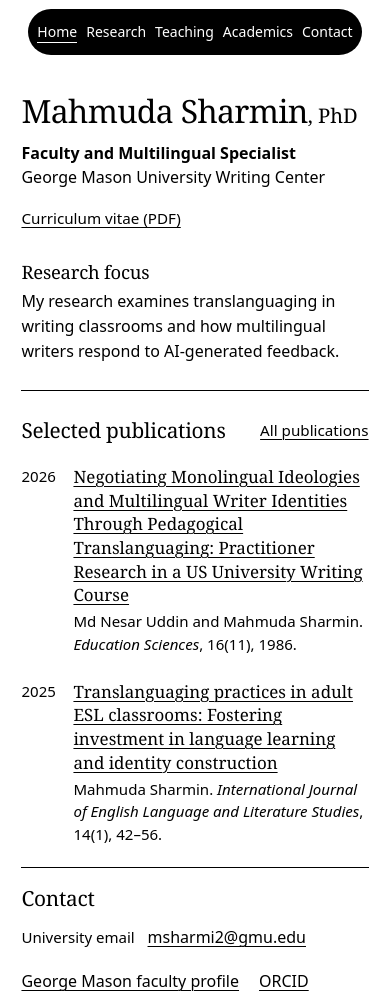
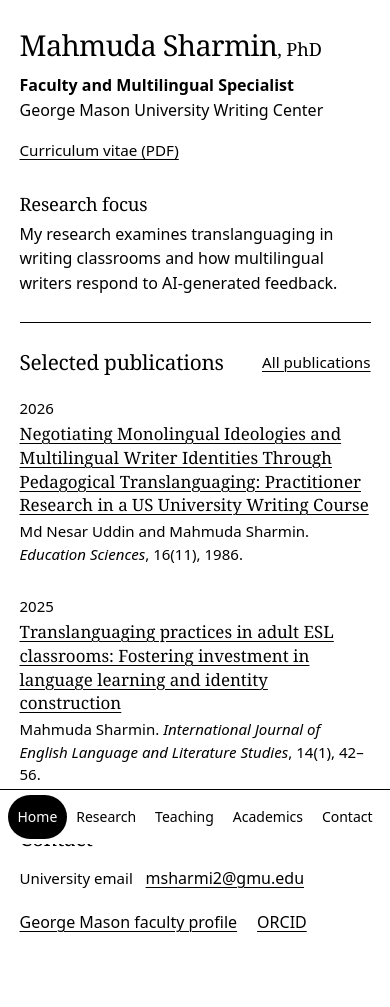
Before and after one commit to antor-morsalin/sharmin-portfolio, a plain HTML site: page index.html in a window 390 px wide. Drawn offline with Linux system fonts and the light colour scheme.

Commit message:
Added responsivenedd

```diff
--- a/index.html
+++ b/index.html
@@ -2,7 +2,7 @@
 <html lang="en">
   <head>
     <meta charset="UTF-8">
-    <meta name="viewport" content="width=device-width, initial-scale=1.0">
+    <meta name="viewport" content="width=device-width, initial-scale=1, viewport-fit=cover">
     <title>Mahmuda Sharmin | Applied Linguistics</title>
     <meta name="description" content="Academic profile of Mahmuda Sharmin, Faculty and Multilingual Specialist at the George Mason University Writing Center.">
     <link rel="icon" href="data:,">
@@ -14,24 +14,22 @@
       <nav class="site-nav" aria-label="Main navigation">
         <a href="#contact" class="wide-contact">Contact</a>
         <ul class="menu-list">
-          <li>
-            <a href="index.html" aria-current="page"><span class="nav-label">Home</span></a>
-          </li>
-          <li>
-            <a href="research.html"><span class="nav-label">Research</span></a>
-          </li>
-          <li>
-            <a href="teaching.html"><span class="nav-label">Teaching</span></a>
-          </li>
-          <li>
-            <a href="academics.html"><span class="nav-label"><span class="full-label">Academic record</span><span class="short-label">Academics</span></span></a>
-          </li>
-          <li class="compact-contact">
-            <a href="#contact"><span class="nav-label">Contact</span></a>
-          </li>
+          <li><a href="index.html" aria-current="page"><span class="nav-label">Home</span></a></li>
+          <li><a href="research.html"><span class="nav-label">Research</span></a></li>
+          <li><a href="teaching.html"><span class="nav-label">Teaching</span></a></li>
+          <li><a href="academics.html"><span class="nav-label">Academic record</span></a></li>
         </ul>
       </nav>
     </header>
+    <nav class="compact-nav" aria-label="Main navigation">
+      <ul class="compact-links">
+        <li><a href="index.html" aria-current="page"><span class="nav-label">Home</span></a></li>
+        <li><a href="research.html"><span class="nav-label">Research</span></a></li>
+        <li><a href="teaching.html"><span class="nav-label">Teaching</span></a></li>
+        <li><a href="academics.html"><span class="nav-label"><span class="long-label">Academic record</span><span class="short-label">Academics</span></span></a></li>
+        <li class="nav-contact"><a href="#contact"><span class="nav-label">Contact</span></a></li>
+      </ul>
+    </nav>
     <main id="main" tabindex="-1" class="shell">
       <header class="profile-heading">
         <div>
--- a/src/css/site.css
+++ b/src/css/site.css
@@ -3,14 +3,21 @@
   --paper: #fff;
   --serif: Georgia, "Times New Roman", Times, serif;
   --sans: system-ui, -apple-system, BlinkMacSystemFont, "Segoe UI", sans-serif;
-  --gutter: clamp(1.25rem, 5.5vw, 4rem);
+  --gutter: clamp(1rem, 5vw, 4rem);
+  --safe-side: max(env(safe-area-inset-left, 0px), env(safe-area-inset-right, 0px));
+  --edge: max(var(--gutter), calc(var(--safe-side) + .5rem));
+  --safe-top: env(safe-area-inset-top, 0px);
+  --safe-bottom: env(safe-area-inset-bottom, 0px);
+  --tap: max(44px, 2.75rem);
   --nav-height: 4.5rem;
   color-scheme: light;
 }
 *, *::before, *::after { box-sizing: border-box; }
-html { scroll-padding-top: calc(var(--nav-height) + .75rem); }
+html { scroll-padding-block-start: calc(var(--nav-height) + var(--safe-top) + .75rem); }
 body {
   margin: 0;
+  padding-block-end: var(--safe-bottom);
+  container: viewport / inline-size;
   background: var(--paper);
   color: var(--ink);
   font: 1rem/1.55 var(--sans);
@@ -27,14 +34,15 @@ h3 { font-size: 1.125rem; }
 a, a:visited { color: inherit; text-decoration: underline; text-underline-offset: .2em; text-decoration-thickness: 1px; }
 a:hover { text-decoration-thickness: 2px; }
 
-.shell { width: min(60rem, calc(100% - var(--gutter) - var(--gutter))); margin-inline: auto; }
+.shell { width: min(60rem, calc(100% - var(--edge) - var(--edge))); margin-inline: auto; overflow-wrap: anywhere; }
+main.shell { container: academic / inline-size; }
 #main:focus { outline: none; }
 a:focus-visible { outline: 2px solid currentColor; outline-offset: 3px; }
 .skip-link {
   position: fixed;
   z-index: 10;
-  inset-block-start: .5rem;
-  inset-inline-start: .5rem;
+  inset-block-start: calc(var(--safe-top) + .5rem);
+  inset-inline-start: max(.5rem, env(safe-area-inset-left, 0px));
   display: inline-flex;
   align-items: center;
   min-height: 2.75rem;
@@ -45,15 +53,17 @@ a:focus-visible { outline: 2px solid currentColor; outline-offset: 3px; }
 }
 .skip-link:focus { transform: none; }
 
-/* The primary links stay in the centered pill at every width. */
-.masthead { position: sticky; z-index: 5; top: 0; background: var(--paper); }
+/* Wide screens retain the centered black pill and the separate Contact link. */
+.masthead { position: sticky; z-index: 5; top: 0; padding-block-start: var(--safe-top); background: var(--paper); }
 .site-nav {
   display: grid;
-  grid-template-columns: minmax(0, 1fr) auto minmax(0, 1fr);
+  grid-template-columns: minmax(max-content, 1fr) minmax(0, auto) minmax(0, 1fr);
   align-items: center;
   gap: .5rem;
   min-height: var(--nav-height);
-  padding: .5rem clamp(1.25rem, 2vw, 2rem);
+  max-inline-size: 90rem;
+  margin-inline: auto;
+  padding: .5rem max(clamp(1.25rem, 2vw, 2rem), var(--safe-side));
 }
 .wide-contact {
   grid-column: 1;
@@ -108,7 +118,115 @@ a:focus-visible { outline: 2px solid currentColor; outline-offset: 3px; }
 @media (hover: hover) {
   .menu-list a:hover .nav-label::after { transform: scaleX(1); }
 }
-.compact-contact, .short-label { display: none; }
+.compact-nav, .short-label { display: none; }
+
+/* One visible landmark per layout. All five destinations are ordinary links. */
+@media (max-width: 64em), (max-height: 32em) and (min-aspect-ratio: 3/2), (hover: none) and (pointer: coarse) and (max-width: 85.5em) {
+  :root { --nav-height: calc(var(--tap) + .65rem + 1px); }
+  .masthead { display: none; }
+  .compact-nav {
+    display: block;
+    position: sticky;
+    z-index: 5;
+    inset-block-start: 0;
+    padding-block-start: var(--safe-top);
+    border-block-end: 1px solid var(--ink);
+    background: var(--paper);
+  }
+  .compact-links {
+    display: flex;
+    flex-wrap: wrap;
+    align-items: center;
+    gap: 0 clamp(.25rem, 1.5vw, 1.25rem);
+    list-style: none;
+    width: min(60rem, calc(100% - var(--edge) - var(--edge)));
+    margin-inline: auto;
+    padding: .325rem 0;
+  }
+  .compact-links li { min-inline-size: 0; max-inline-size: 100%; }
+  .compact-links .nav-contact { margin-inline-start: auto; }
+  .compact-links a {
+    display: flex;
+    justify-content: center;
+    align-items: center;
+    min-inline-size: var(--tap);
+    min-block-size: var(--tap);
+    padding: .25rem .45rem;
+    border-radius: .25rem;
+    font-size: .95rem;
+    line-height: 1.3;
+    text-align: center;
+    text-decoration: none;
+    overflow-wrap: anywhere;
+  }
+  .compact-links a[aria-current="page"] .nav-label::after,
+  .compact-links a:focus-visible .nav-label::after { transform: scaleX(1); }
+  .compact-links a:focus-visible { outline-offset: -3px; }
+}
+@media (hover: hover) {
+  .compact-links a:hover .nav-label::after { transform: scaleX(1); }
+}
+
+/* Short windows leave their whole height available for reading after scrolling. */
+@media (max-height: 32em), (max-width: 19.99em) {
+  html { scroll-padding-block-start: .75rem; }
+  .masthead, .compact-nav { position: static; }
+}
+@media (max-width: 39.99em) {
+  .compact-links { justify-content: center; width: calc(100% - 1rem - var(--safe-side) - var(--safe-side)); gap: 0; }
+  .compact-links li { flex: 1 1 auto; }
+  .compact-links .nav-contact { margin-inline-start: 0; }
+  .compact-links a { font-size: .875rem; padding-inline: .2rem; }
+  .long-label { display: none; }
+  .short-label { display: inline; }
+}
+
+/* The portrait phone bar keeps its natural height in the page, including the home-indicator inset. */
+@media (min-width: 20em) and (max-width: 39.99em) and (min-height: 32em) and (orientation: portrait) {
+  html {
+    scroll-padding-block-start: calc(var(--safe-top) + .75rem);
+    scroll-padding-block-end: calc(var(--tap) + 1.5rem + var(--safe-bottom));
+  }
+  body {
+    display: flex;
+    flex-direction: column;
+    min-block-size: 100vh;
+    min-block-size: 100dvh;
+    padding-block-end: 0;
+    --reflow-bottom: var(--safe-bottom);
+  }
+  main { padding-block-start: var(--safe-top); }
+  .compact-nav {
+    position: sticky;
+    inset-block-start: auto;
+    inset-block-end: 0;
+    order: 1;
+    flex: none;
+    margin-block-start: auto;
+    border-block-start: 1px solid var(--ink);
+    border-block-end: 0;
+    padding-block: .3rem calc(.3rem + var(--safe-bottom));
+  }
+  .compact-links { max-inline-size: 32rem; padding: 0; }
+  .compact-links a { border-radius: 2rem; }
+  .compact-links a[aria-current="page"] { background: var(--ink); color: var(--paper); }
+  .compact-links a[aria-current="page"] .nav-label::after { display: none; }
+}
+
+/* When larger type needs multiple rows, the links precede the content and scroll with it. */
+@container viewport (max-width: 18.5rem) {
+  .compact-nav {
+    position: static;
+    order: 0;
+    margin-block-start: 0;
+    padding-block: calc(.25rem + var(--safe-top)) .25rem;
+    border-block-start: 0;
+    border-block-end: 1px solid var(--ink);
+  }
+  .compact-links { width: calc(100% - 1rem - var(--safe-side) - var(--safe-side)); }
+  main { padding-block-start: 0; }
+  .page-footer, .contact-section { margin-block-end: var(--reflow-bottom, 0px); }
+}
 
 /* The academic record uses the same type scale and white surface throughout. */
 .profile-heading {
@@ -128,6 +246,7 @@ a:focus-visible { outline: 2px solid currentColor; outline-offset: 3px; }
 .research-focus p { max-width: 38ch; }
 .page-heading {
   display: flex;
+  flex-wrap: wrap;
   align-items: end;
   justify-content: space-between;
   gap: .75rem 2rem;
@@ -137,10 +256,11 @@ a:focus-visible { outline: 2px solid currentColor; outline-offset: 3px; }
 .page-heading .cv-link { margin-bottom: -.4rem; }
 .section-block { border-top: 1px solid #000; padding-block: 1.4rem 1.75rem; }
 .section-block > h2 { margin-bottom: 1.05rem; }
-.section-heading { display: flex; align-items: baseline; justify-content: space-between; gap: .5rem 1rem; }
-.section-heading > a { flex-shrink: 0; }
+.section-heading { display: flex; flex-wrap: wrap; align-items: baseline; justify-content: space-between; gap: .5rem 1rem; }
+.section-heading > a { max-inline-size: 100%; }
 .publication-list, .record-list, .works-list { list-style: none; padding: 0; }
 .dated-entry { display: grid; grid-template-columns: 6.6rem minmax(0, 1fr); gap: 1.2rem; }
+.dated-entry > *, .profile-heading > *, .page-heading > * { min-inline-size: 0; }
 .publication-list .dated-entry { padding-block: .75rem; }
 .publication-list .dated-entry:last-child, .record-list .dated-entry:last-child { padding-bottom: 0; }
 .date { font-size: .94rem; line-height: 1.55; font-variant-numeric: tabular-nums; }
@@ -167,44 +287,33 @@ a:focus-visible { outline: 2px solid currentColor; outline-offset: 3px; }
 .profile-links { display: flex; align-items: center; flex-wrap: wrap; column-gap: 1.25rem; }
 .page-footer { display: flex; align-items: center; justify-content: space-between; flex-wrap: wrap; gap: .25rem 1.25rem; border-top: 1px solid var(--ink); padding-block: .5rem 1.35rem; font-size: .94rem; }
 
-@media (max-width: 43rem) {
-  :root { --nav-height: 4rem; }
-  .site-nav { display: flex; justify-content: center; padding-inline: .4rem; }
-  .wide-contact, .full-label { display: none; }
-  .short-label { display: inline; }
-  .compact-contact { display: block; }
-  .menu-list { padding-inline: .3rem; }
-  .menu-list a { min-height: 2.875rem; padding-inline: clamp(.15rem, 1.15vw, .55rem); font-size: .875rem; }
+@container academic (max-width: 43rem) {
   .profile-heading { grid-template-columns: minmax(0, 1fr); gap: 1.25rem; padding-block: 1.7rem 1.65rem; }
   .research-focus { border: 0; padding: 0; }
   .research-focus p { max-width: 56ch; }
-  .page-heading { align-items: start; flex-wrap: wrap; padding-block: 1.7rem 1.1rem; gap: .2rem 1rem; }
+  .page-heading { align-items: start; padding-block: 1.7rem 1.1rem; gap: .2rem 1rem; }
   .section-block { padding-block: 1.1rem 1.35rem; }
   .dated-entry { grid-template-columns: 5.6rem minmax(0, 1fr); gap: .65rem; }
-  .publication-list .dated-entry { grid-template-columns: 2.6rem minmax(0, 1fr); }
+  .publication-list .dated-entry { grid-template-columns: 3.2rem minmax(0, 1fr); }
   .contact-section { display: block; }
   .contact-section > h2 { margin-bottom: .3rem; }
 }
-@media (max-width: 29rem) {
-  .profile-heading h1 { font-size: 2rem; }
+@container academic (max-width: 31rem) {
+  .profile-heading h1 { font-size: clamp(1.8rem, 8cqi, 2rem); }
   .page-heading { display: block; }
   .page-heading .cv-link { margin-top: .2rem; }
-  .section-heading { align-items: start; flex-wrap: wrap; gap: 0 1rem; }
+  .section-heading { align-items: start; gap: 0 1rem; }
   .section-heading h2 { align-self: center; }
-  .record-list .dated-entry, .teaching-facts > div { grid-template-columns: minmax(0, 1fr); gap: .12rem; }
+  .publication-list .dated-entry, .record-list .dated-entry, .teaching-facts > div { grid-template-columns: minmax(0, 1fr); gap: .12rem; }
+  .publication-list .dated-entry + .dated-entry { margin-top: .35rem; }
+  .course-list { list-style: disc; padding-inline-start: 1.15rem; margin-block-start: .3rem; }
+  .course-list li { display: list-item; }
+  .course-list li:not(:last-child)::after { content: none; }
   .paper-title { font-size: 1.06rem; }
 }
-@media (max-width: 22rem) {
-  .site-nav { padding-inline: .2rem; }
-  .menu-list { padding-inline: .15rem; }
-  .menu-list a { padding-inline: .15rem; }
-}
-@media (max-width: 22rem), (max-height: 26rem) {
-  .masthead { position: static; }
-  html { scroll-padding-top: .75rem; }
-}
-@media (any-pointer: coarse), (max-width: 43rem) {
-  a.paper-title { display: inline-flex; align-items: center; min-height: 2.75rem; }
+@media (any-pointer: coarse), (max-width: 64em) {
+  a.paper-title { display: inline-flex; align-items: center; min-height: var(--tap); }
+  .contact-content a, .page-footer a { min-width: var(--tap); }
 }
 @keyframes heading-settle {
   from { transform: translateY(.25rem); }
@@ -218,10 +327,12 @@ a:focus-visible { outline: 2px solid currentColor; outline-offset: 3px; }
 @media (forced-colors: active) {
   .menu-list { border: 1px solid; }
   .nav-label::after { display: none; }
-  .menu-list a[aria-current="page"], .menu-list a:focus-visible { text-decoration: underline; }
+  nav a[aria-current="page"], nav a:focus-visible { text-decoration: underline; }
+  .compact-links a[aria-current="page"] { outline: 1px solid currentColor; outline-offset: -3px; }
 }
 @media print {
-  .masthead, .skip-link, .page-footer, .cv-link, .section-heading > a { display: none; }
+  .masthead, .compact-nav, .skip-link, .page-footer, .cv-link, .section-heading > a { display: none; }
+  body { display: block; min-block-size: 0; padding: 0; }
   .shell { width: 100%; }
   .profile-heading, .page-heading { padding: .7rem 0; }
   .dated-entry { break-inside: avoid; }
```
Also changed, not shown: academics.html (+14 -16 lines), research.html (+14 -16 lines), teaching.html (+14 -16 lines), 1 other file.
